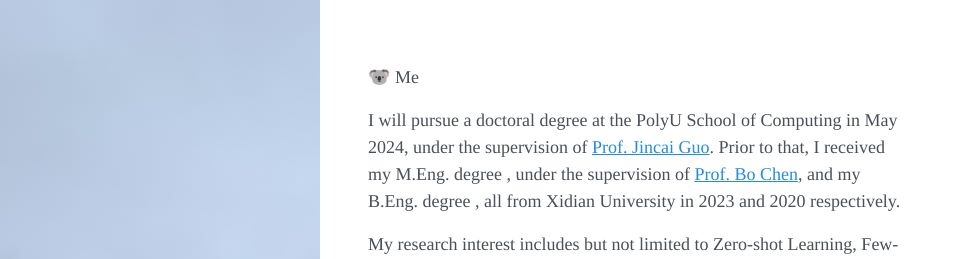
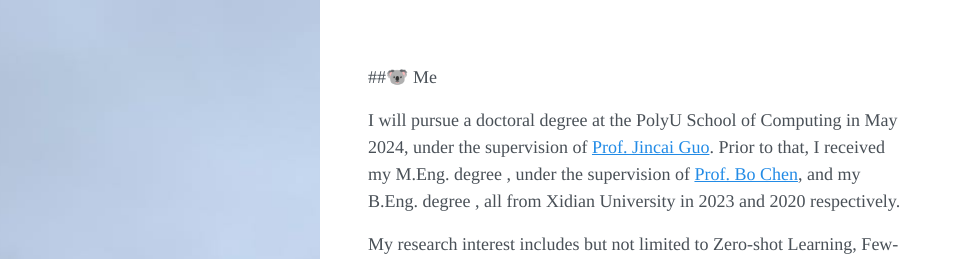
Before and after one commit to keepgoingjkg/keepgoingjkg.github.io, a Jekyll site: the page built from about.md, in a window 1280 px wide and 1078 px high. Shown: the top 259 px of the window, without its empty margins (0-970 px from the left). Built offline with Jekyll 4.4.1, drawn with Linux system fonts in a browser that asks for light colours; nearby versions of some CDN libraries.

```diff
--- a/about.md
+++ b/about.md
@@ -4,7 +4,7 @@ layout: page
 
 <span class='anchor' id='about-me'></span>
 
-🐨 Me
+##🐨 Me
 
 I will pursue a doctoral degree at the PolyU School of Computing in May 2024, under the supervision of [Prof. Jincai Guo](https://jingcaiguo.github.io/). Prior to that, I received my M.Eng. degree , under the supervision of [Prof. Bo Chen](https://web.xidian.edu.cn/bchen/), and my B.Eng. degree , all from Xidian University in 2023 and 2020 respectively.
 
```
